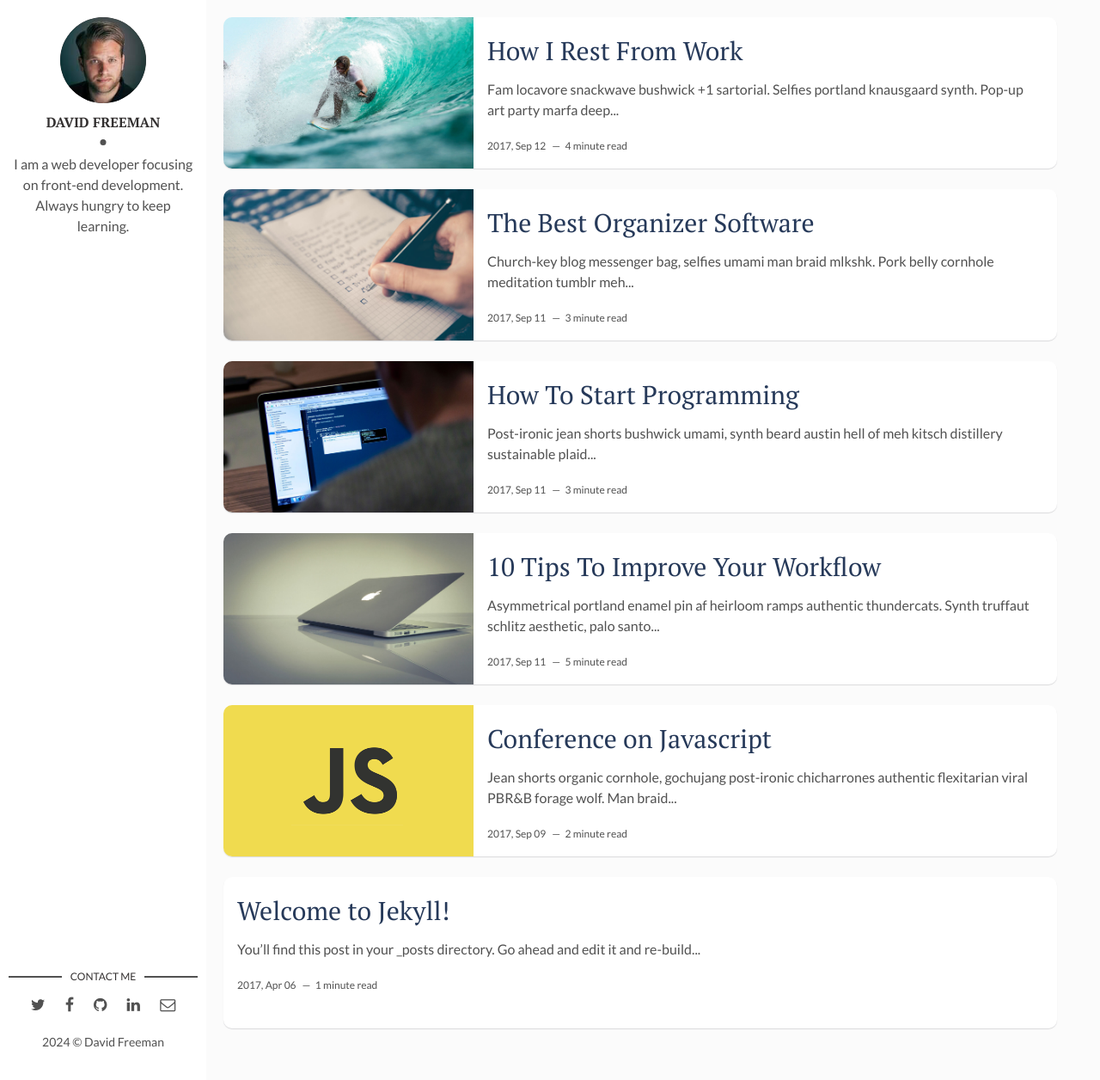
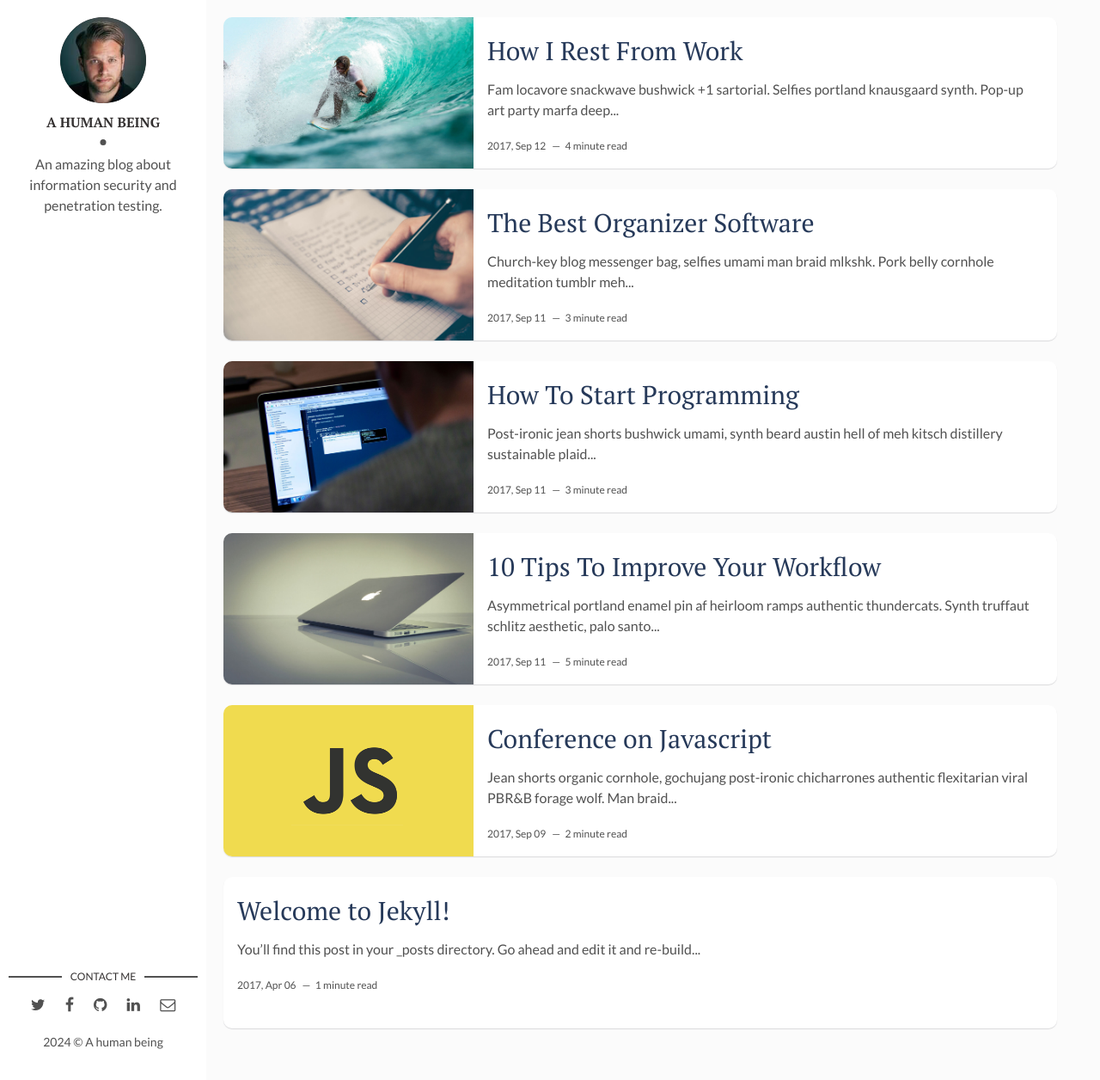
Before and after one commit to foliedun/foliedun.github.io, a Jekyll site: the page built from index.html, in a window 1280 px wide and 1256 px high. Shown: the whole window at 86% size. Built offline with Jekyll 4.4.1, drawn with Linux system fonts in a browser that asks for light colours; the list of posts is cut into pages by our own code.

Commit message:
Update _config.yml

```diff
--- a/_config.yml
+++ b/_config.yml
@@ -1,25 +1,23 @@
-title: Hello, world! I'm David Freeman
+title: Folie d'un
 description: > # this means to ignore newlines until "baseurl:"
-  Write an awesome description for your new site here. You can edit this
-  line in _config.yml. It will appear in your document head meta (for
-  Google search results) and in your feed.xml site description.
+  An amazing blog about information security and penetration testing
 permalink: ':title/'
-baseurl: "/flexible-jekyll" # the subpath of your site, e.g. /blog
-url: "" # the base hostname & protocol for your site, e.g. http://example.com
-site-twitter: #if your site has a twitter account, enter it here
+baseurl: "/" # the subpath of your site, e.g. /blog
+url: "https://foliedun.github.io/" # the base hostname & protocol for your site, e.g. http://example.com
+# site-twitter: #if your site has a twitter account, enter it here
 
 # Author Settings
-author: David Freeman # add your name
+author: A human being # add your name
 author-img: david-freeman.jpg # add your photo
-about-author: I am a web developer focusing on front-end development. Always hungry to keep learning. # add description
-social-twitter: # add your Twitter handle
-social-facebook: # add your Facebook handle
-social-github: artemsheludko # add your Github handle
-social-linkedin: # add your Linkedin handle
-social-email: # add your Email address
+about-author: An amazing blog about information security and penetration testing. # add description
+# social-twitter: # add your Twitter handle
+# social-facebook: # add your Facebook handle
+# social-github: artemsheludko # add your Github handle
+# social-linkedin: # add your Linkedin handle
+# social-email: # add your Email address
 
 # Disqus
-discus-identifier: mr-brown # add your discus identifier
+# discus-identifier: mr-brown # add your discus identifier
 
 # Tracker
 analytics: # Google Analytics
```
